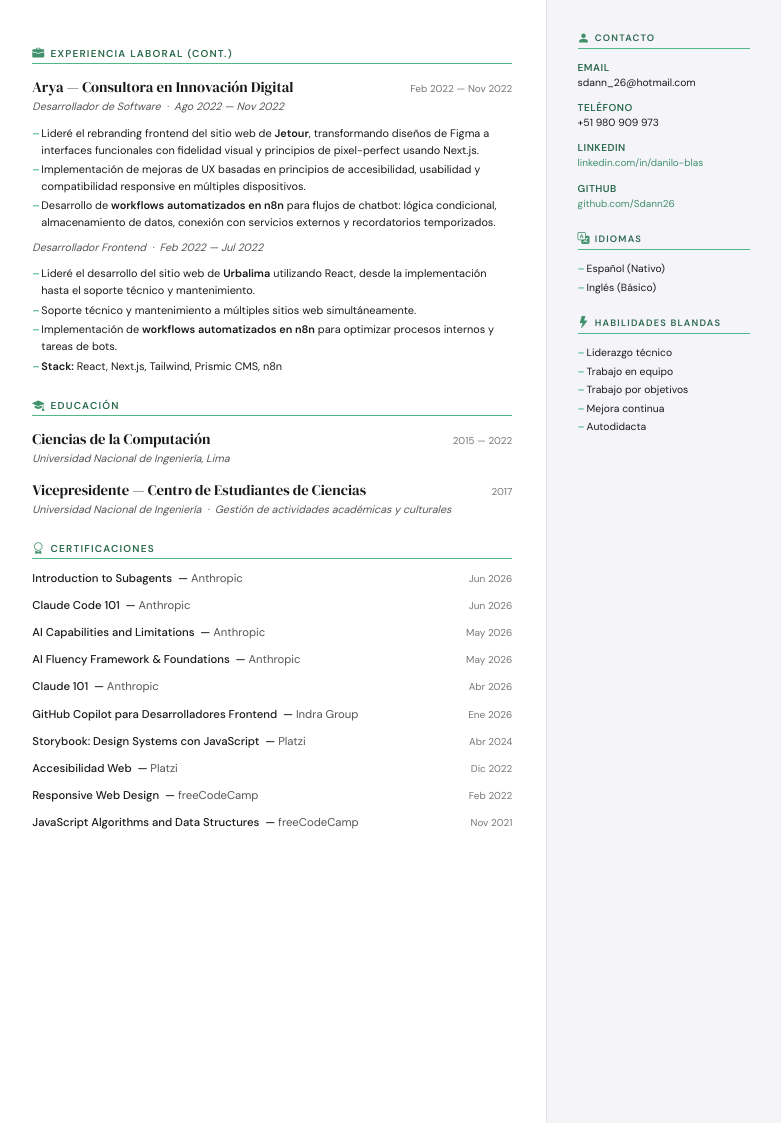
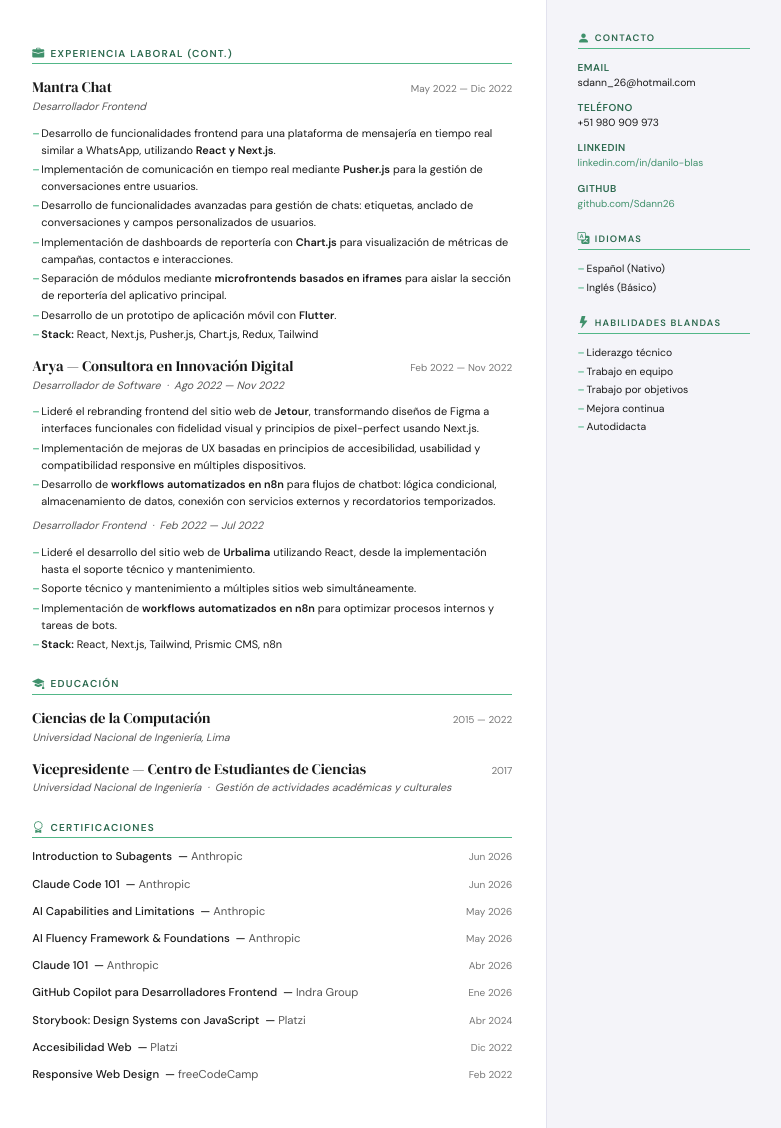
Before and after one commit to Sdann26/CV, a plain HTML site: page page2.html in a window 1280 px wide. Shown: the whole page, without its empty margins (13-794 px from the left). Drawn offline with nearby package versions, Linux system fonts and the light colour scheme.

Commit message:
Add files via upload

```diff
--- a/page2.html
+++ b/page2.html
@@ -17,6 +17,23 @@
     <div class="line">
 
       <h2><span><i class="bi bi-briefcase-fill"></i></span>Experiencia Laboral (cont.)</h2>
+
+      <div class="entry">
+        <div class="entry__header">
+          <span class="entry__company">Mantra Chat</span>
+          <span class="entry__date">May 2022 — Dic 2022</span>
+        </div>
+        <p class="entry__role">Desarrollador Frontend</p>
+        <ul>
+          <li>Desarrollo de funcionalidades frontend para una plataforma de mensajería en tiempo real similar a WhatsApp, utilizando <strong>React y Next.js</strong>.</li>
+          <li>Implementación de comunicación en tiempo real mediante <strong>Pusher.js</strong> para la gestión de conversaciones entre usuarios.</li>
+          <li>Desarrollo de funcionalidades avanzadas para gestión de chats: etiquetas, anclado de conversaciones y campos personalizados de usuarios.</li>
+          <li>Implementación de dashboards de reportería con <strong>Chart.js</strong> para visualización de métricas de campañas, contactos e interacciones.</li>
+          <li>Separación de módulos mediante <strong>microfrontends basados en iframes</strong> para aislar la sección de reportería del aplicativo principal.</li>
+          <li>Desarrollo de un prototipo de aplicación móvil con <strong>Flutter</strong>.</li>
+          <li><strong>Stack:</strong> React, Next.js, Pusher.js, Chart.js, Redux, Tailwind</li>
+        </ul>
+      </div>
 
       <div class="entry">
         <div class="entry__header">
@@ -130,14 +147,6 @@
         <span class="cert__date">Feb 2022</span>
       </div>
 
-      <div class="cert">
-        <span class="cert__name">
-          JavaScript Algorithms and Data Structures
-          &nbsp;—&nbsp;<span class="cert__issuer">freeCodeCamp</span>
-        </span>
-        <span class="cert__date">Nov 2021</span>
-      </div>
-
     </div>
   </main>
 
```
Also changed, not shown: index.html (+0 -17 lines).
